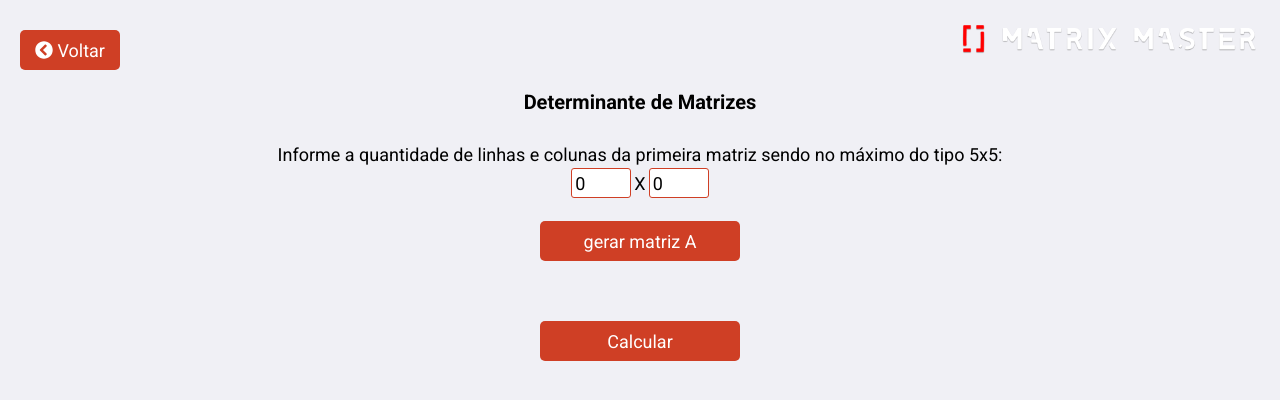
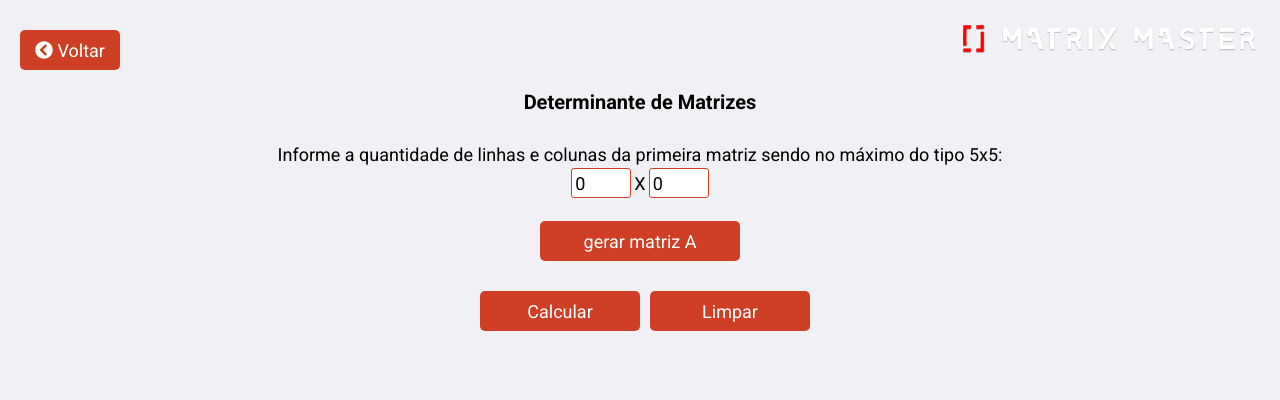
Before and after one commit to Raellopes368/MatrixMaster, a React (Create React App) app: page /determinant in a window 1280 px wide. Shown: the top 400 px of the page. Built offline with nearby package versions, Linux system fonts and the light colour scheme.

Commit message:
Adiciona clear

```diff
--- a/src/components/Operation/index.js
+++ b/src/components/Operation/index.js
@@ -28,24 +28,43 @@ function Operation({
   const [result, setResult] = useState(false);
   const [calc, setCalc] = useState(false);
 
+  function clear() {
+    setResult(false);
+    setCalc(false);
+    setRow1(0);
+    setRow2(0);
+    setColumn1(0);
+    setColumn2(0);
+    setRelease1(false);
+    setRelease2(false);
+    setError1(false);
+    setError2(false);
+    dispatch({
+      type: 'default',
+    });
+  }
+
 
   function calculate() {
     if (option !== 'det') {
       const matrix1 = generateMatrix(store.matrix1);
       const matrix2 = generateMatrix(store.matrix2);
-      setCalc(true);
+
 
       if (matrix1.length && matrix2.length) {
         if (option === 'sum') {
           const resultAll = sum(matrix1, matrix2);
+          setCalc(true);
           setResult(resultAll);
         }
         if (option === 'sub') {
           const resultAll = sub(matrix1, matrix2);
+          setCalc(true);
           setResult(resultAll);
         }
         if (option === 'multi') {
           const resultAll = mult(matrix1, matrix2);
+          setCalc(true);
           setResult(resultAll);
         }
       }
@@ -54,7 +73,7 @@ function Operation({
 
       if (matrix1.length) {
         const resultAll = det(matrix1);
-        // console.log('Show');
+        setCalc(true);
         setResult(resultAll);
       }
     }
@@ -181,7 +200,7 @@ function Operation({
           </div>
 
 
-          <button type="button" onClick={renderMatrix1}>gerar matriz A</button>
+          <button type="button" className="btn" onClick={renderMatrix1}>gerar matriz A</button>
           {error1 && <div className="error">Matriz inválida</div>}
 
           {release1 && <Matrix rows={row1} columns={column1} sequence="first" />}
@@ -215,7 +234,7 @@ function Operation({
             </div>
 
 
-            <button type="button" onClick={renderMatrix2}>gerar matriz B</button>
+            <button type="button" className="btn" onClick={renderMatrix2}>gerar matriz B</button>
 
             {error2 && <div className="error">{error2}</div>}
 
@@ -224,9 +243,9 @@ function Operation({
         )}
 
 
-        <div className="info">
-          <button type="button" onClick={calculate}>Calcular</button>
-
+        <div className="btns">
+          <button type="button" className="btn" onClick={calculate}>Calcular</button>
+          <button type="button" className="btn" onClick={clear}>Limpar</button>
         </div>
         {calc && (<div> Resultado</div>)}
         { result && (
--- a/src/components/Operation/styles.css
+++ b/src/components/Operation/styles.css
@@ -68,6 +68,37 @@ button:hover{
   align-items: center;
 }
 
+.btns{
+  display: flex;
+  flex-direction: row;
+  margin-bottom: 20px;
+}
+
+.error{
+  margin-top: 20px;
+  font-size: 14px;
+  font-weight: bold;
+  color: rgb(253, 19, 19);
+}
+
+.result-all{
+  display: flex;
+  flex-direction: row;
+  margin-top: 20px;
+  font-size: 18px;
+  font-weight: bold;
+}
+
+.result{
+  margin-left: 5px;
+}
+
+
+.btns .btn{
+  margin-left: 10px;
+  width: 160px;
+}
+
 .container-info{
   display: flex;
   flex-direction: column;
--- a/src/pages/Home/styles.css
+++ b/src/pages/Home/styles.css
@@ -63,6 +63,7 @@
   .info-app .text{
     padding: 0 280px;
     font-size: 18pt;
+    margin-left: 20px;
   }
 
 }
@@ -73,10 +74,12 @@
   }
   .logo{
     width: 900px;
+    margin-left: 100px;
   }
   .info-app .text{
     padding: 0 300px;
     font-size: 18pt;
+    margin-left: 100px;
   }
 
 }
```
